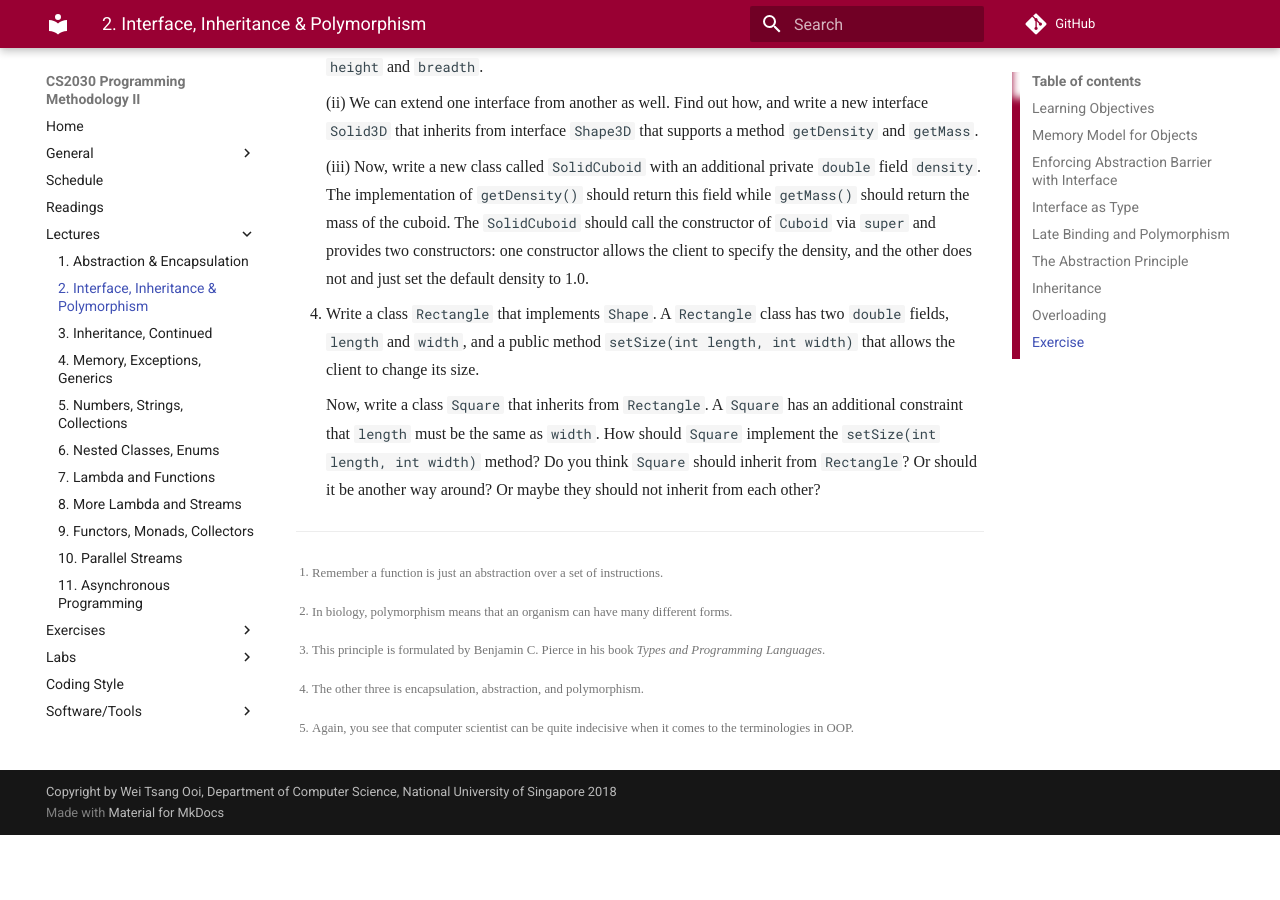
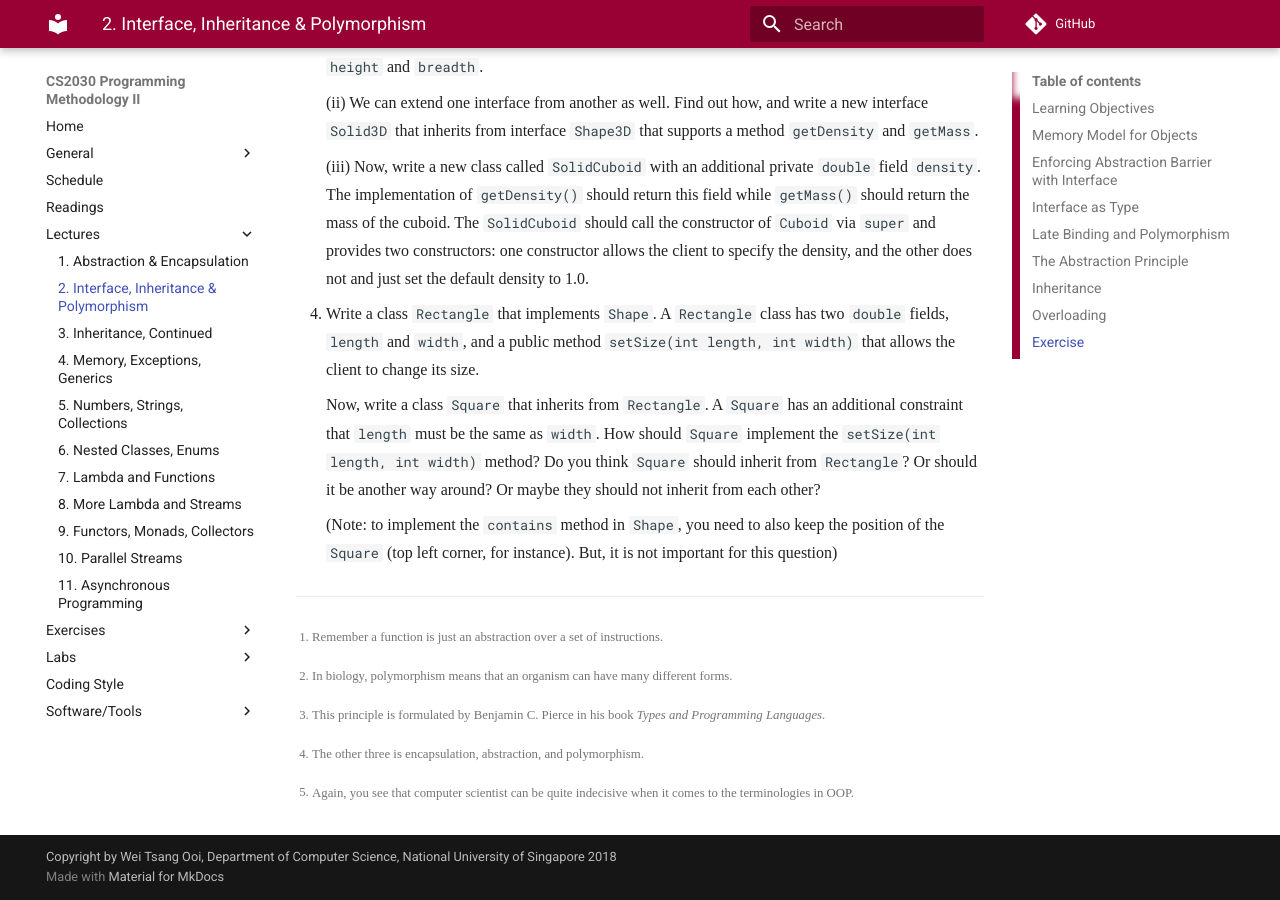
Before and after one commit to nus-cs2030/1718-s2, an MkDocs documentation site: the page built from docs/lec02.md, in a window 1280 px wide and 900 px high, scrolled down 13863 px. Built offline with MkDocs 1.6.1 and Material for MkDocs 9.7.7, drawn with Linux system fonts in a browser that asks for light colours; some web fonts are replaced; comment, search, counter and statistics services are not loaded; old or Windows-style settings are respelled for this version of MkDocs; before the commit the page ends 14698 px from its top, so only the background shows below that.

Commit message:
Clarification on `Shape`

```diff
--- a/docs/lec02.md
+++ b/docs/lec02.md
@@ -440,3 +440,5 @@ Even though the example above shows overloading of the constructor, we can overl
 4.  Write a class `Rectangle` that implements `Shape`.  A `Rectangle` class has two `double` fields, `length` and `width`, and a public method `setSize(int length, int width)` that allows the client to change its size.
 
     Now, write a class `Square` that inherits from `Rectangle`.  A `Square` has an additional constraint that `length` must be the same as `width`.  How should `Square` implement the `setSize(int length, int width)` method?  Do you think `Square` should inherit from `Rectangle`?  Or should it be another way around?  Or maybe they should not inherit from each other?
+
+	(Note: to implement the `contains` method in `Shape`, you need to also keep the position of the `Square` (top left corner, for instance).  But, it is not important for this question)
```
